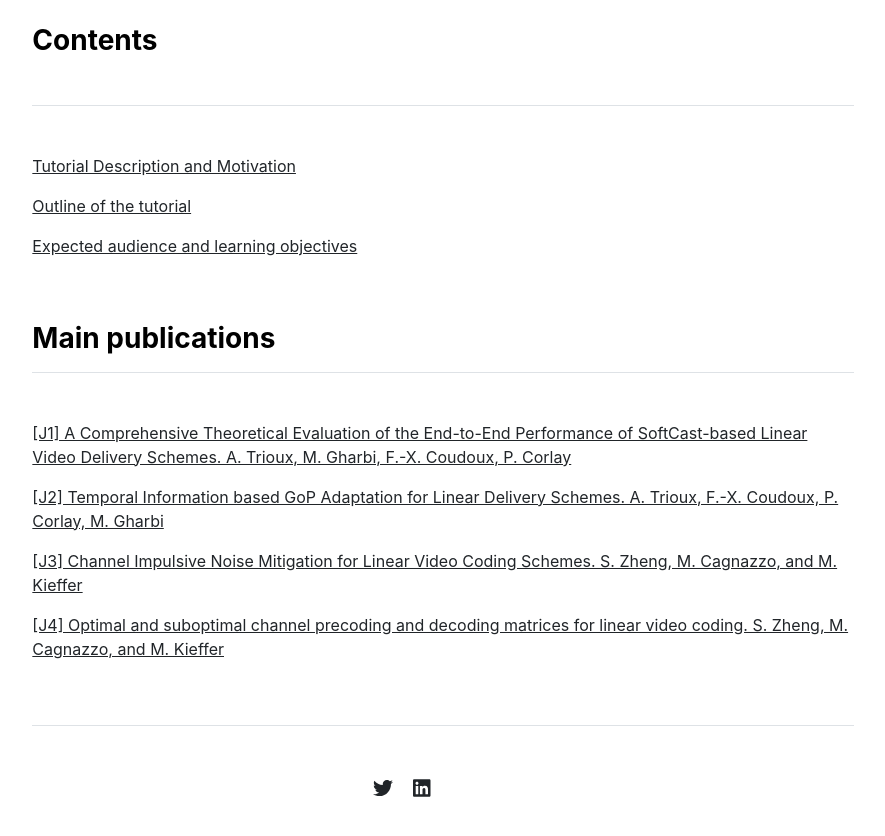
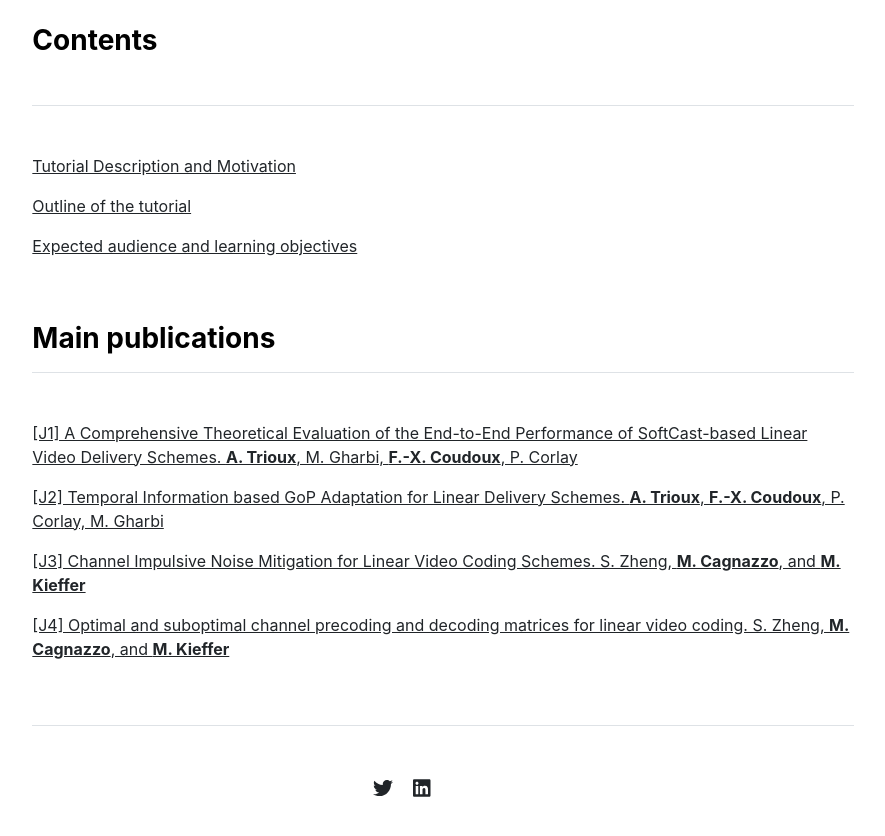
Before and after one commit to XiaYi59/LVCT, a Jekyll site: the page built from index.md, in a window 1280 px wide and 900 px high, scrolled down 1291 px. Shown: the top 836 px of the window, without its empty margins (197-1082 px from the left). Built offline with Jekyll 4.4.1, drawn with Linux system fonts in a browser that asks for light colours.

Commit message:
Update publications.yml

```diff
--- a/_data/publications.yml
+++ b/_data/publications.yml
@@ -1,25 +1,25 @@
 featured:
-- {name: '[J1] A Comprehensive Theoretical Evaluation of the End-to-End Performance of SoftCast-based Linear Video Delivery Schemes. A. Trioux, M. Gharbi, F.-X. Coudoux, P. Corlay', url: 'https://doi.org/10.1016/j.image.2021.116369'}
-- {name: '[J2] Temporal Information based GoP Adaptation for Linear Delivery Schemes. A. Trioux, F.-X. Coudoux, P. Corlay, M. Gharbi', url: 'https://doi.org/10.1016/j.image.2019.115734'}
-- {name: '[J3] Channel Impulsive Noise Mitigation for Linear Video Coding Schemes. S. Zheng, M. Cagnazzo, and M. Kieffer', url: 'https://doi.org/10.1109/TCSVT.2019.2937451'}
-- {name: '[J4] Optimal and suboptimal channel precoding and decoding matrices for linear video coding. S. Zheng, M. Cagnazzo, and M. Kieffer', url: 'https://doi.org/10.1016/j.image.2019.06.011'}
+- {name: '[J1] A Comprehensive Theoretical Evaluation of the End-to-End Performance of SoftCast-based Linear Video Delivery Schemes. <strong>A. Trioux</strong>, M. Gharbi, <strong>F.-X. Coudoux</strong>, P. Corlay', url: 'https://doi.org/10.1016/j.image.2021.116369'}
+- {name: '[J2] Temporal Information based GoP Adaptation for Linear Delivery Schemes. <strong>A. Trioux</strong>, <strong>F.-X. Coudoux</strong>, P. Corlay, M. Gharbi', url: 'https://doi.org/10.1016/j.image.2019.115734'}
+- {name: '[J3] Channel Impulsive Noise Mitigation for Linear Video Coding Schemes. S. Zheng, <strong>M. Cagnazzo</strong>, and <strong>M. Kieffer</strong>', url: 'https://doi.org/10.1109/TCSVT.2019.2937451'}
+- {name: '[J4] Optimal and suboptimal channel precoding and decoding matrices for linear video coding. S. Zheng, <strong>M. Cagnazzo</strong>, and <strong>M. Kieffer</strong>', url: 'https://doi.org/10.1016/j.image.2019.06.011'}
 
 index:
-- {name: '[J1] A Comprehensive Theoretical Evaluation of the End-to-End Performance of SoftCast-based Linear Video Delivery Schemes. A. Trioux, M. Gharbi, F.-X. Coudoux, P. Corlay', url: 'https://doi.org/10.1016/j.image.2021.116369'}
-- {name: '[J2] Temporal Information based GoP Adaptation for Linear Delivery Schemes. A. Trioux, F.-X. Coudoux, P. Corlay, M. Gharbi', url: 'https://doi.org/10.1016/j.image.2019.115734'}
-- {name: '[J3] Channel Impulsive Noise Mitigation for Linear Video Coding Schemes. S. Zheng, M. Cagnazzo, and M. Kieffer', url: 'https://doi.org/10.1109/TCSVT.2019.2937451'}
-- {name: '[J4] Optimal and suboptimal channel precoding and decoding matrices for linear video coding. S. Zheng, M. Cagnazzo, and M. Kieffer', url: 'https://doi.org/10.1016/j.image.2019.06.011'}
+- {name: '[J1] A Comprehensive Theoretical Evaluation of the End-to-End Performance of SoftCast-based Linear Video Delivery Schemes. <strong>A. Trioux</strong>, M. Gharbi, <strong>F.-X. Coudoux</strong>, P. Corlay', url: 'https://doi.org/10.1016/j.image.2021.116369'}
+- {name: '[J2] Temporal Information based GoP Adaptation for Linear Delivery Schemes. <strong>A. Trioux</strong>, <strong>F.-X. Coudoux</strong>, P. Corlay, M. Gharbi', url: 'https://doi.org/10.1016/j.image.2019.115734'}
+- {name: '[J3] Channel Impulsive Noise Mitigation for Linear Video Coding Schemes. S. Zheng, <strong>M. Cagnazzo</strong>, and <strong>M. Kieffer</strong>', url: 'https://doi.org/10.1109/TCSVT.2019.2937451'}
+- {name: '[J4] Optimal and suboptimal channel precoding and decoding matrices for linear video coding. S. Zheng, <strong>M. Cagnazzo</strong>, and <strong>M. Kieffer</strong>', url: 'https://doi.org/10.1016/j.image.2019.06.011'}
 
-- {name: '[C1] A Perceptual Study of the Decoding Process of the SoftCast Wireless Video Broadcast Scheme. A. Trioux, G. Valenzise, M. Cagnazzo, M. Kieffer, F.-X. Coudoux, P. Corlay, M. Gharbi', url: 'https://ieeexplore.ieee.org/document/9733474'}
+- {name: '[C1] A Perceptual Study of the Decoding Process of the SoftCast Wireless Video Broadcast Scheme. <strong>A. Trioux</strong>, G. Valenzise, <strong>M. Cagnazzo</strong>, <strong>M. Kieffer</strong>, <strong>F.-X. Coudoux</strong>, P. Corlay, M. Gharbi', url: 'https://ieeexplore.ieee.org/document/9733474'}
 - {name: 'Related database: A Perceptual Study of the Decoding Process of the SoftCast Wireless Video Broadcast Scheme.', url: 'https://ieee-dataport.org/open-access/perceptual-study-decoding-process-softcast-wireless-video-broadcast-scheme'}
 
-- {name: '[C2] Subjective and Objective Quality Assessment of the SoftCast Video Transmission Scheme. A. Trioux, G. Valenzise, M. Cagnazzo, M. Kieffer, F.-X. Coudoux, P. Corlay, M. Gharbi', url: 'https://doi.org/10.1109/VCIP49819.2020.9301778'}
+- {name: '[C2] Subjective and Objective Quality Assessment of the SoftCast Video Transmission Scheme. <strong>A. Trioux</strong>, G. Valenzise, <strong>M. Cagnazzo</strong>, <strong>M. Kieffer</strong>, <strong>F.-X. Coudoux</strong>, P. Corlay, M. Gharbi', url: 'https://doi.org/10.1109/VCIP49819.2020.9301778'}
 - {name: 'Related database: Subjective and Objective Quality Assessment of the SoftCast Video Transmission Scheme.', url: 'https://ieee-dataport.org/open-access/subjective-and-objective-quality-assessment-softcast-video-transmission-scheme'}
 
-- {name: '[C3] Performance Assessment of the Adaptive GoP-size extension of the Wireless SoftCast Video Scheme. A. Trioux, F.-X. Coudoux, P. Corlay, M. Gharbi', url: 'https://doi.org/10.1109/ISIVC49222.2021.9487549'}
-- {name: '[C4] A Reduced Complexity/Side Information Preprocessing Method for High Quality SoftCast-based Video Delivery. A. Trioux, F.-X. Coudoux, P. Corlay, M. Gharbi', url: 'https://doi.org/10.1109/EUVIP47703.2019.8946224'}
-- {name: '[C5] Channel Impulsive Noise Mitigation for Linear Video Coding Schemes. S. Zheng, M. Cagnazzo, and M. Kieffer', url: 'https://doi.org/10.1109/ICASSP.2019.8682699'}
-- {name: '[C6] A Comparative Preprocessing Study for SoftCast Video Transmission. A. Trioux, F.-X. Coudoux, P. Corlay, M. Gharbi', url: 'https://doi.org/10.1109/ISIVC.2018.8709171'}
-- {name: '[C7] Precoding Matrix Design in Linear Video Coding. S. Zheng, M. Cagnazzo, and M. Kieffer', url: 'https://doi.org/10.1109/ICASSP.2018.8461287'}
-- {name: '[C8] SoftCast with per-carrier power-constrained channels. S. Zheng, M. Antonini, M. Cagnazzo, L. Guerrieri, M. Kieffer, I. Nemoianu, R. Samy, and B. Zhang', url: 'https://doi.org/10.1109/ICIP.2016.7532733'}
-- {name: '[C9] Shannon-Kotel’Nikov mappings for SoftCast-based joint source-channel video coding. M. Cagnazzo and M. Kieffer', url: 'https://doi.org/10.1109/ICIP.2015.7350967'}
+- {name: '[C3] Performance Assessment of the Adaptive GoP-size extension of the Wireless SoftCast Video Scheme. <strong>A. Trioux</strong>, <strong>F.-X. Coudoux</strong>, P. Corlay, M. Gharbi', url: 'https://doi.org/10.1109/ISIVC49222.2021.9487549'}
+- {name: '[C4] A Reduced Complexity/Side Information Preprocessing Method for High Quality SoftCast-based Video Delivery. <strong>A. Trioux</strong>, <strong>F.-X. Coudoux</strong>, P. Corlay, M. Gharbi', url: 'https://doi.org/10.1109/EUVIP47703.2019.8946224'}
+- {name: '[C5] Channel Impulsive Noise Mitigation for Linear Video Coding Schemes. S. Zheng, <strong>M. Cagnazzo</strong>, and <strong>M. Kieffer</strong>', url: 'https://doi.org/10.1109/ICASSP.2019.8682699'}
+- {name: '[C6] A Comparative Preprocessing Study for SoftCast Video Transmission. <strong>A. Trioux</strong>, <strong>F.-X. Coudoux</strong>, P. Corlay, M. Gharbi', url: 'https://doi.org/10.1109/ISIVC.2018.8709171'}
+- {name: '[C7] Precoding Matrix Design in Linear Video Coding. S. Zheng, <strong>M. Cagnazzo</strong>, and <strong>M. Kieffer</strong>', url: 'https://doi.org/10.1109/ICASSP.2018.8461287'}
+- {name: '[C8] SoftCast with per-carrier power-constrained channels. S. Zheng, M. Antonini, <strong>M. Cagnazzo</strong>, L. Guerrieri, <strong>M. Kieffer</strong>, I. Nemoianu, R. Samy, and B. Zhang', url: 'https://doi.org/10.1109/ICIP.2016.7532733'}
+- {name: '[C9] Shannon-Kotel’Nikov mappings for SoftCast-based joint source-channel video coding. <strong>M. Cagnazzo</strong> and <strong>M. Kieffer</strong>', url: 'https://doi.org/10.1109/ICIP.2015.7350967'}
```
